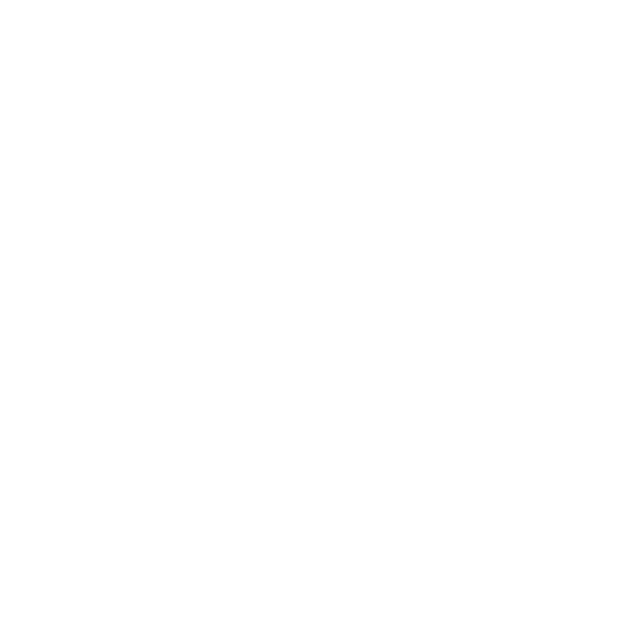
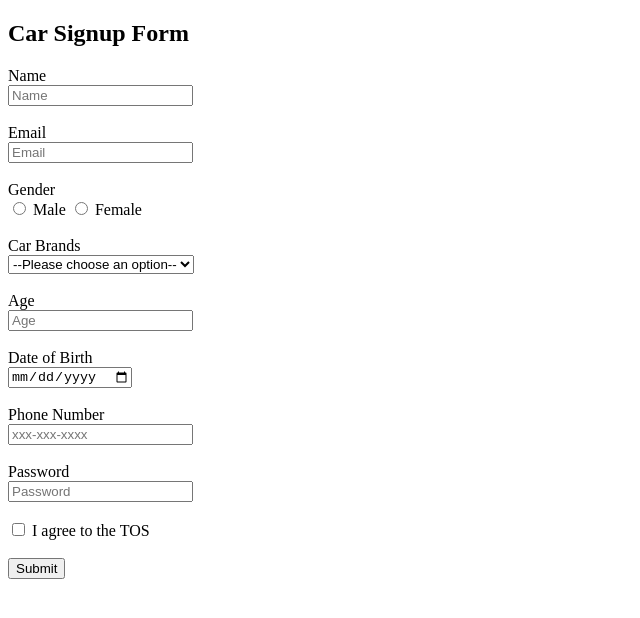
Before and after one commit to acciojob/signup-form-car-flywitpavan, a website: page main.html in a window 1280 px wide. Shown: the whole page, without its empty margins (0-640 px from the left). Drawn offline with Linux system fonts and the light colour scheme.

Commit message:
created a submission

```diff
--- a/main.html
+++ b/main.html
@@ -8,6 +8,59 @@
 
 <body>
 	<!-- the entire body must be written by student -->
+	   <h2>Car Signup Form</h2>
+
+    <form method="POST">
+        <!-- Name -->
+        <label for="name">Name</label><br>
+        <input type="text" id="name" name="name" placeholder="Name" required><br><br>
+
+        <!-- Email -->
+        <label for="email">Email</label><br>
+        <input type="email" id="email" name="email" placeholder="Email" required><br><br>
+
+        <!-- Gender -->
+        <label>Gender</label><br>
+        <input type="radio" id="gender_m" name="gender" value="male" required>
+        <label for="gender_m">Male</label>
+        <input type="radio" id="gender_f" name="gender" value="female" required>
+        <label for="gender_f">Female</label><br><br>
+
+        <!-- Car Brands -->
+        <label for="cars">Car Brands</label><br>
+        <select id="cars" name="cars" required>
+            <option value="">--Please choose an option--</option>
+            <option value="Toyota">Toyota</option>
+            <option value="Honda">Honda</option>
+            <option value="Ford">Ford</option>
+            <option value="BMW">BMW</option>
+        </select><br><br>
+
+        <!-- Age -->
+        <label for="age">Age</label><br>
+        <input type="number" id="age" name="age" placeholder="Age" required><br><br>
+
+        <!-- DOB -->
+        <label for="dob">Date of Birth</label><br>
+        <input type="date" id="dob" name="dob" required><br><br>
+
+        <!-- Phone Number -->
+        <label for="tel">Phone Number</label><br>
+        <input type="tel" id="tel" name="tel" placeholder="xxx-xxx-xxxx"><br><br>
+
+        <!-- Password -->
+        <label for="password">Password</label><br>
+        <input type="password" id="password" name="password" placeholder="Password" required><br><br>
+
+        <!-- TOS -->
+        <label for="tos">
+            <input type="checkbox" id="tos" name="tos" required>
+            I agree to the TOS
+        </label><br><br>
+
+        <!-- Submit Button -->
+        <button type="submit">Submit</button>
+    </form>
     <script type="text/javascript" src="./script.js">
 </script>
 
```
